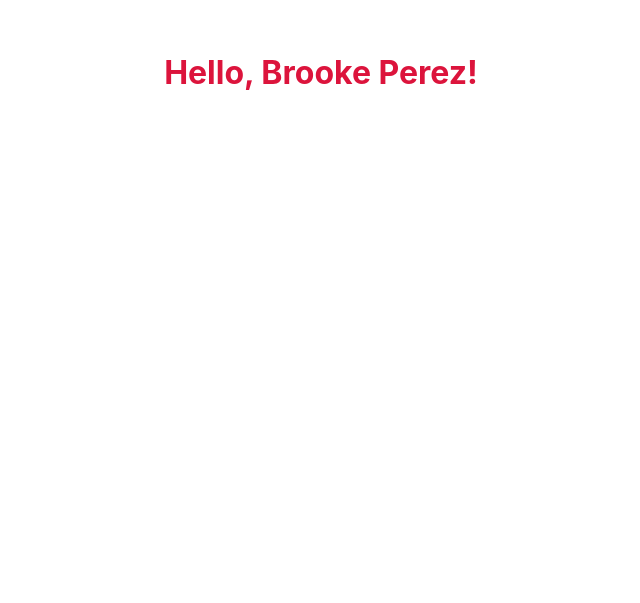
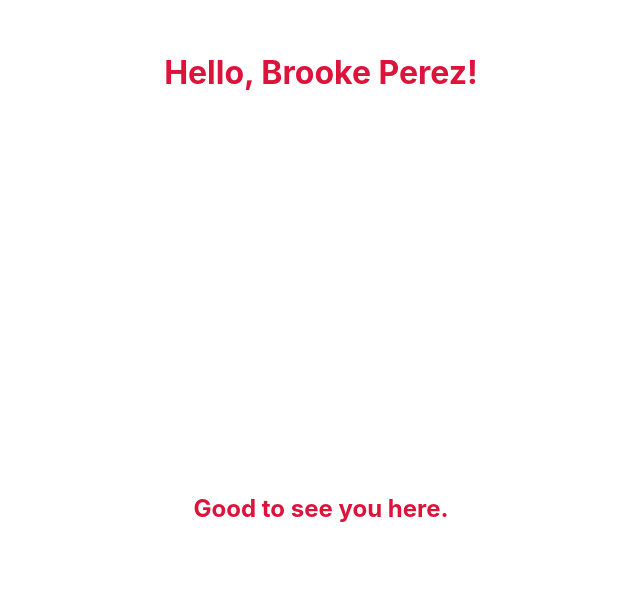
Before and after one commit to VasilHT/my-app, a React (Create React App) app: page / in a window 1280 px wide. Shown: the part 349-952 px from the top of the page, without its empty margins (319-959 px from the left). After the commit the page ends 892 px from the top, so only its background shows below. Built offline with nearby package versions, Linux system fonts and the light colour scheme.

Commit message:
fixed spacing issue between h1 and h2

```diff
--- a/src/App.css
+++ b/src/App.css
@@ -18,6 +18,13 @@
   display: flex;
   justify-content: center;
   align-items: center;
+  color: crimson;
+}
+
+.onlyCenter {
+  display: flex;
+  align-items: center;
+  justify-content: center;
   color: crimson;
 }
 
--- a/src/App.js
+++ b/src/App.js
@@ -25,14 +25,15 @@ function getGreeting(user){
 
 const element1 = <div tabIndex="0"></div>;
 
-const element2 = <img src={user.avatarUrl}></img>;
+const element2 = <div><img src={user.avatarUrl}></img></div>;
 /*OR, if a tag is empty, we can just close it with />*/
-const element3 = <img src={user.avatarUrl}/>
+/*img tags are elements and they have to be wrapped with either: div, span, or empty tag <></>*/
+const element3 = <><img src={user.avatarUrl}/></>;
 
 const element4 = (
   <div>
     <h1 className="centered">Hello, {formatName(user)}!<br/></h1>
-    <h2 className="centered">Good to see you here.</h2>
+    <h2 className="onlyCenter">Good to see you here.</h2>
   </div>
 );
 
```
